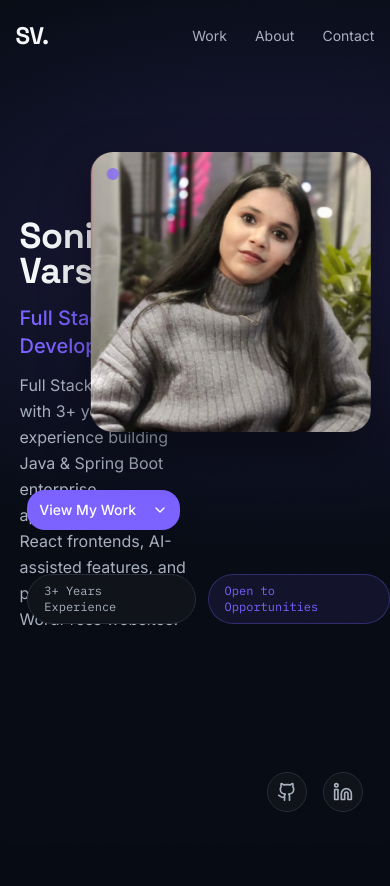
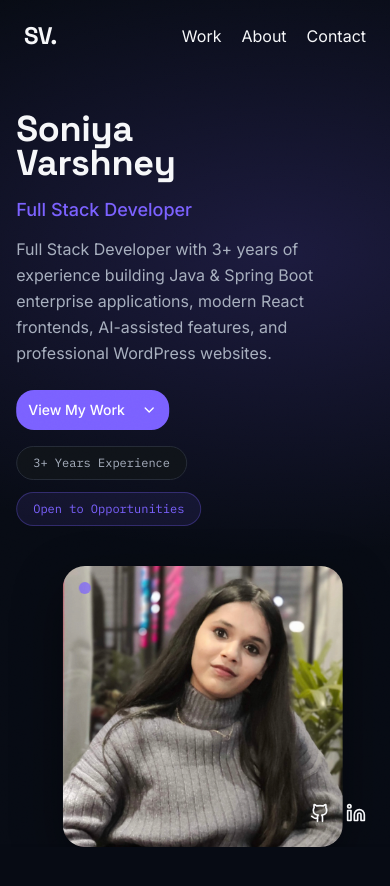
Before and after one commit to Soniya-hub/Portfolio, a React (Vite) app: page / in a window 390 px wide. Shown: the top 886 px of the page. Built offline with nearby package versions, Linux system fonts and the light colour scheme.

Commit message:
Fix mobile hero layout and improve responsiveness

```diff
--- a/src/sections/Hero.tsx
+++ b/src/sections/Hero.tsx
@@ -71,7 +71,7 @@ export default function Hero() {
           trigger: sectionRef.current,
           start: 'top top',
           end: '+=130%',
-          pin: true,
+          pin: window.innerWidth >= 1024,
           scrub: 0.6,
           onLeaveBack: () => {
             // Reset all elements to visible when scrolling back to top
@@ -140,7 +140,7 @@ export default function Hero() {
   <section
     ref={sectionRef}
     id="hero"
-      className="relative w-full h-screen bg-navy overflow-hidden"
+    className="relative w-full min-h-[90vh] lg:h-screen bg-navy overflow-hidden"
   >
     {/* Background gradient */}
     <div className="absolute inset-0 bg-gradient-radial" />
@@ -148,82 +148,92 @@ export default function Hero() {
     {/* Navigation */}
     <nav
       ref={navRef}
-        className="absolute top-0 left-0 right-0 h-[72px] z-50 flex items-center justify-between px-[4vw]"
+      className="absolute top-0 left-0 right-0 h-[72px] z-50 flex items-center justify-between px-6 lg:px-[4vw]"
     >
       <div className="font-heading font-bold text-2xl text-foreground tracking-tight">
         SV.
       </div>
-        <div className="flex items-center gap-7">
-          <button
-            onClick={() => scrollToSection('projects')}
-            className="text-sm text-muted-foreground hover:text-foreground transition-colors"
-          >
+      <div className="flex items-center gap-5 lg:gap-7">
+        <button onClick={() => scrollToSection('projects')} className="nav-link">
           Work
         </button>
-          <button
-            onClick={() => scrollToSection('about')}
-            className="text-sm text-muted-foreground hover:text-foreground transition-colors"
-          >
+        <button onClick={() => scrollToSection('about')} className="nav-link">
           About
         </button>
-          <button
-            onClick={() => scrollToSection('contact')}
-            className="text-sm text-muted-foreground hover:text-foreground transition-colors"
-          >
+        <button onClick={() => scrollToSection('contact')} className="nav-link">
           Contact
         </button>
       </div>
     </nav>
 
-      {/* Content */}
-      <div className="relative z-10 h-full flex items-center">
-        {/* Left: Headline */}
+    {/* Content Wrapper */}
+    <div className="relative z-10 flex flex-col lg:flex-row items-start lg:items-center h-full pt-28 lg:pt-0">
+
+      {/* LEFT CONTENT */}
       <div
         ref={headlineRef}
-          className="absolute left-[7vw] top-[26vh] w-[44vw] max-w-[600px]"
+        className="
+          px-6 lg:px-0
+          w-full lg:w-[44vw] max-w-[600px]
+          lg:absolute lg:left-[7vw] lg:top-[26vh]
+        "
       >
         <h1 className="font-heading font-bold text-foreground leading-[0.95] mb-4">
-            <span className="word block text-[clamp(36px,4.5vw,64px)]">Soniya</span>
-            <span className="word block text-[clamp(36px,4.5vw,64px)]">Varshney</span>
+          <span className="word block text-[clamp(36px,6vw,64px)]">Soniya</span>
+          <span className="word block text-[clamp(36px,6vw,64px)]">Varshney</span>
         </h1>
-          <p className="word text-xl md:text-2xl text-violet font-medium mb-3">
+
+        <p className="word text-lg md:text-2xl text-violet font-medium mb-3">
           Full Stack Developer
         </p>
-          <p className="word text-base text-muted-foreground max-w-[400px] leading-relaxed">
+
+        <p className="word text-base text-muted-foreground max-w-[420px] leading-relaxed">
           Full Stack Developer with 3+ years of experience building Java & Spring Boot
           enterprise applications, modern React frontends, AI-assisted features,
           and professional WordPress websites.
         </p>
-        </div>
 
-        {/* CTA Button */}
-        <div ref={ctaRef} className="absolute left-[7vw] top-[58vh]">
+        {/* CTA */}
+        <div ref={ctaRef} className="mt-6 lg:mt-0 lg:absolute lg:top-[58vh]">
           <Button
             onClick={() => scrollToSection('projects')}
-            className="bg-violet hover:bg-violet-dark text-white px-6 py-5 rounded-xl text-sm font-medium transition-all hover:shadow-glow"
+            className="bg-violet hover:bg-violet-dark text-white px-6 py-5 rounded-xl text-sm font-medium"
           >
             View My Work
             <ChevronDown className="ml-2 w-4 h-4" />
           </Button>
         </div>
 
-        {/* Social Proof Pills */}
-        <div ref={pillsRef} className="absolute left-[7vw] top-[68vh] flex gap-3">
-          <span className="pill px-4 py-2 bg-card rounded-full text-xs font-mono text-muted-foreground border border-border">
+        {/* Pills */}
+        <div
+          ref={pillsRef}
+          className="
+            mt-4 flex gap-3 flex-wrap
+            lg:absolute lg:top-[68vh]
+          "
+        >
+          <span className="pill px-4 py-2 bg-card rounded-full text-xs font-mono text-muted-foreground border">
             3+ Years Experience
           </span>
           <span className="pill px-4 py-2 bg-violet/10 rounded-full text-xs font-mono text-violet border border-violet/30">
             Open to Opportunities
           </span>
         </div>
+      </div>
 
-        {/* Right: Hero Image Card */}
+      {/* RIGHT IMAGE */}
       <div
         ref={imageRef}
-          className="absolute right-[7vw] top-[18vh] w-[34vw] h-[34vw] min-w-[280px] min-h-[280px] max-w-[480px] max-h-[480px]"
+        className="
+          relative mt-10 mx-auto
+          w-[72vw] h-[72vw] sm:w-[80vw] sm:h-[80vw]
+          max-w-[360px] max-h-[360px]
+          lg:absolute lg:right-[7vw] lg:top-[18vh]
+          lg:w-[34vw] lg:h-[34vw]
+          lg:max-w-[480px] lg:max-h-[480px]
+        "
       >
         <div className="relative w-full h-full bg-card rounded-2xl card-shadow overflow-hidden">
-            {/* Status dot */}
           <div className="absolute top-4 left-4 w-3 h-3 bg-violet rounded-full animate-pulse-subtle z-10" />
           <img
             src="/hero_portrait.jpg"
@@ -234,25 +244,14 @@ and professional WordPress websites.
       </div>
     </div>
 
-      {/* Social Links - Bottom Right */}
-      <div className="absolute bottom-8 right-[7vw] flex gap-4 z-20">
-        <a
-          href="https://github.com/Soniya-hub"
-          target="_blank"
-          rel="noopener noreferrer"
-          className="w-10 h-10 flex items-center justify-center rounded-full bg-card border border-border text-muted-foreground hover:text-violet hover:border-violet/50 transition-all"
-        >
+    {/* Social Links */}
+    <div className="absolute bottom-6 right-6 lg:right-[7vw] flex gap-4 z-20">
+      <a href="https://github.com/Soniya-hub" target="_blank" className="social-icon">
         <Github className="w-5 h-5" />
       </a>
-        <a
-          href="https://www.linkedin.com/in/soniya-varshney-49071a1b8"
-          target="_blank"
-          rel="noopener noreferrer"
-          className="w-10 h-10 flex items-center justify-center rounded-full bg-card border border-border text-muted-foreground hover:text-violet hover:border-violet/50 transition-all"
-        >
+      <a href="https://www.linkedin.com/in/soniya-varshney-49071a1b8" target="_blank" className="social-icon">
         <Linkedin className="w-5 h-5" />
       </a>
     </div>
   </section>
-  );
-}
+);}
```
Lines whose indentation alone changed are shown as unchanged.
